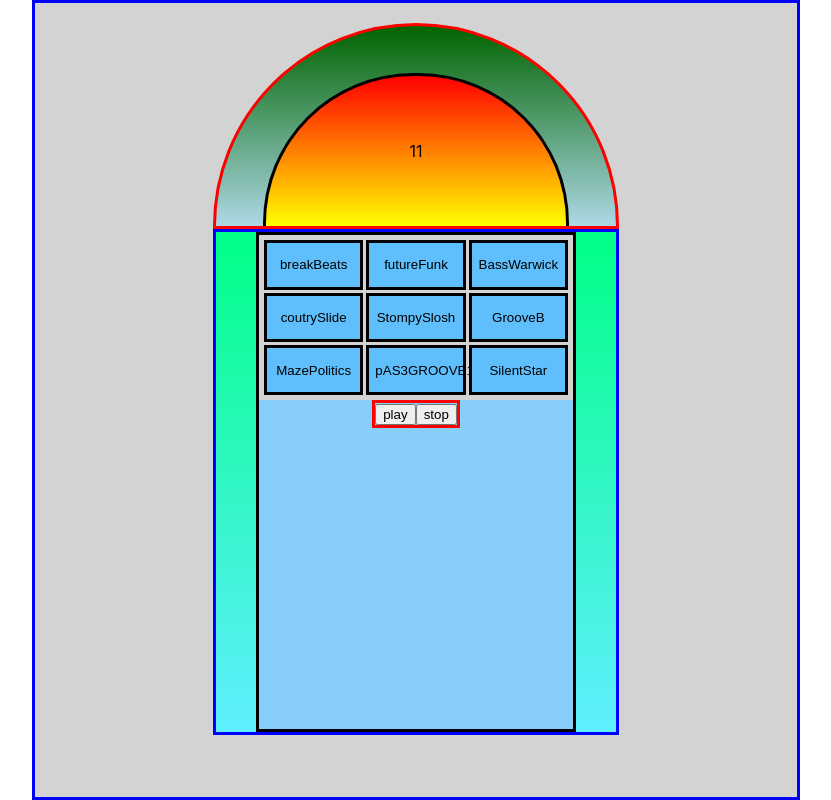
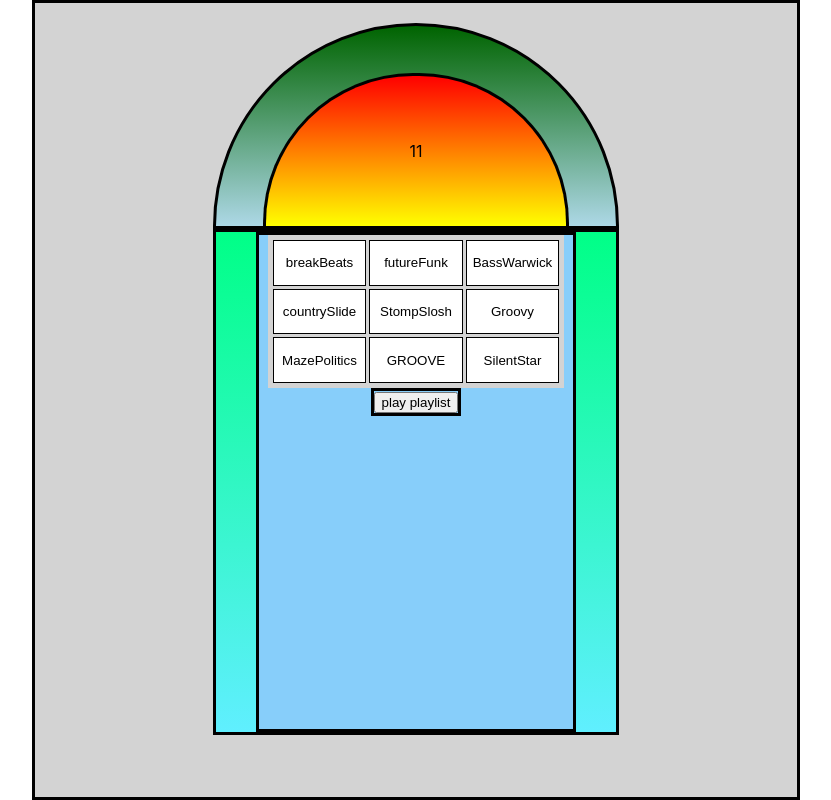
Before and after one commit to idomand/jukebox, a React (Create React App) app: page / in a window 1280 px wide. Shown: the whole page, without its empty margins (224-1055 px from the left). Built offline with nearby package versions, Linux system fonts and the light colour scheme; no server answers.

Commit message:
creating array of Howels

```diff
--- a/src/audioClips/index.js
+++ b/src/audioClips/index.js
@@ -7,26 +7,16 @@ import GrooveB from "./GrooveB_120bpm_Tanggu.mp3";
 import MazePolitics from "./MazePolitics_120_Perc.mp3";
 import pAS3GROOVE1 from "./PAS3GROOVE1.03B.mp3";
 import SilentStar from "./SilentStar_120_Em_OrganSynth.mp3";
+import { Howl /* , Howler */ } from "howler";
 
-// export const arrayOfAudioClips = [
-//   breakBeats,
-//   futureFunk,
-//   BassWarwick,
-//   coutrySlide,
-//   StompySlosh,
-//   GrooveB,
-//   MazePolitics,
-//   pAS3GROOVE1,
-//   SilentStar,
-// ];
-export const arrayOfAudioClips = [
-  { name: "breakBeats", src: breakBeats },
-  { name: "futureFunk", src: futureFunk },
-  { name: "BassWarwick", src: BassWarwick },
-  { name: "coutrySlide", src: coutrySlide },
-  { name: "StompySlosh", src: StompySlosh },
-  { name: "GrooveB", src: GrooveB },
-  { name: "MazePolitics", src: MazePolitics },
-  { name: "pAS3GROOVE1", src: pAS3GROOVE1 },
-  { name: "SilentStar", src: SilentStar },
+export const arrayOfSounds = [
+  { name: "breakBeats", sound: new Howl({ src: breakBeats }) },
+  { name: "futureFunk", sound: new Howl({ src: futureFunk }) },
+  { name: "BassWarwick", sound: new Howl({ src: BassWarwick }) },
+  { name: "countrySlide", sound: new Howl({ src: coutrySlide }) },
+  { name: "StompSlosh", sound: new Howl({ src: StompySlosh }) },
+  { name: "Groovy", sound: new Howl({ src: GrooveB }) },
+  { name: "MazePolitics", sound: new Howl({ src: MazePolitics }) },
+  { name: "GROOVE", sound: new Howl({ src: pAS3GROOVE1 }) },
+  { name: "SilentStar", sound: new Howl({ src: SilentStar }) },
 ];
--- a/src/components/JukeboxWrapper.jsx
+++ b/src/components/JukeboxWrapper.jsx
@@ -14,7 +14,7 @@ const ScreenWrapper = styled.section`
 
 const Wrapper = styled.div`
   background-color: lightgrey;
-  border: solid blue;
+  border: solid;
   grid-column: 2/3;
   @media (max-width: 650px) {
     grid-column: 1/2;
@@ -33,7 +33,7 @@ const JukeboxHead = styled.div`
   flex-direction: column;
   align-items: center;
   justify-content: flex-end;
-  border: solid red;
+  border: solid;
   height: 200px;
   width: 400px;
   margin-top: 20px;
@@ -49,7 +49,7 @@ const JukeboxHeadTop = styled.div`
   background-color: gold;
   border-top-left-radius: 150px;
   border-top-right-radius: 150px;
-  border: 3px solid black;
+  border: 3px solid;
   border-bottom: 0;
   display: flex;
   justify-content: center;
@@ -60,7 +60,7 @@ const JukeboxHeadTop = styled.div`
 const JukeboxBody = styled.div`
   align-self: center;
   justify-self: center;
-  border: solid blue;
+  border: solid;
   height: 500px;
   width: 400px;
   display: grid;
@@ -74,7 +74,7 @@ const Columns = styled.div`
 `;
 const ButtonWrapper = styled.div`
   background-color: lightskyblue;
-  border: solid black;
+  border: solid;
   display: flex;
   flex-direction: column;
   align-items: center;
--- a/src/components/PadWrapper.jsx
+++ b/src/components/PadWrapper.jsx
@@ -1,10 +1,17 @@
 import React, { useState } from "react";
 import styled from "styled-components";
-// import { useMedia } from "react-use";
-import { Card } from "./common/Cards";
-import { arrayOfAudioClips } from "../audioClips";
-import { Howl /* , Howler */ } from "howler";
+import { arrayOfSounds } from "../audioClips";
+import { Howl } from "howler";
 
+const Pad = styled.button`
+  border: solid 1px;
+  cursor: pointer;
+  outline: none;
+  background-color: ${(props) => (props.isPicked ? "yellow" : "white")};
+  &:hover {
+    background-color: lightblue;
+  }
+`;
 const Wrapper = styled.section`
   background-color: lightgrey;
   display: grid;
@@ -14,54 +21,64 @@ const Wrapper = styled.section`
 `;
 
 const ButtonDiv = styled.div`
-  border: solid red;
+  border: solid;
 `;
 export default function PadWrapper() {
-  const [audioPicked, setAudioPicked] = useState(undefined);
   const [audioNamePicked, setAudioNamePicked] = useState(undefined);
-  const [isPlaying, setIsPlaying] = useState(false);
+  const [playlistArray, setPlaylistArray] = useState([]);
+  const [trackNumber, setTrackNumber] = useState(0);
 
-  const changeClip = (clip) => {
-    setAudioPicked(clip.src);
-    setAudioNamePicked(clip.name);
+  console.log(`arrayOfSounds`, arrayOfSounds);
+
+  console.log(`playlistArray`, playlistArray);
+
+  const playMusicFromPlaylist = () => {
+    if (playlistArray.length !== 0) {
+      playlistArray.forEach((element) => {});
+    }
+  };
+
+  const handlePadClick = (clip) => {
+    console.log(`clip`, clip);
+    if (playlistArray.includes(clip.name)) {
+      console.log("needToRemove");
+      setPlaylistArray(
+        playlistArray.filter((element) => element !== clip.name)
+      );
+    } else {
+      console.log("needToAdd");
+      setPlaylistArray((playlistArray) => {
+        return [...playlistArray, clip.name];
+      });
+    }
   };
 
   const renderPads = () => {
-    const arrayOfCards = arrayOfAudioClips.map((element) => {
+    const arrayOfPads = arrayOfSounds.map((element) => {
       return (
-        <Card
+        <Pad
           key={element.name}
           onClick={() => {
-            changeClip(element);
+            handlePadClick(element);
           }}
           name={element.name}
           cardPicked={audioNamePicked}
+          isPicked={playlistArray.includes(element.name)}
         >
           <p>{element.name}</p>
-        </Card>
+        </Pad>
       );
     });
-    return arrayOfCards;
-  };
-
-  const sound = new Howl({
-    src: [audioPicked],
-  });
-
-  const stopMusic = () => {
-    sound.stop();
-  };
-
-  const playMusic = () => {
-    sound.play();
+    return arrayOfPads;
   };
 
   return (
     <>
       <Wrapper>{renderPads()}</Wrapper>
       <ButtonDiv>
-        <button onClick={playMusic}>play</button>
-        <button onClick={stopMusic}>stop</button>
+        <div>
+          <button onClick={playMusicFromPlaylist}>play playlist</button>
+        </div>
       </ButtonDiv>
     </>
   );
--- a/src/components/common/Cards.js
+++ /dev/null
@@ -1,15 +0,0 @@
-import styled from "styled-components";
-
-export const Card = styled.button`
-  /* width: 150px; */
-  border: solid;
-  /* border-radius: 15px; */
-  background-color: ${(props) =>
-    props.name === props.cardPicked ? "lightblue" : "#5ebffc"};
-  /* margin: 20px; */
-  cursor: pointer;
-  outline: none;
-  &:hover {
-    background-color: lightblue;
-  }
-`;
```
Also changed, not shown: src/components/Pad.js (added, +11 -0 lines).
